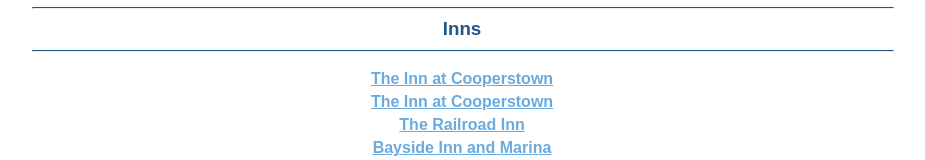
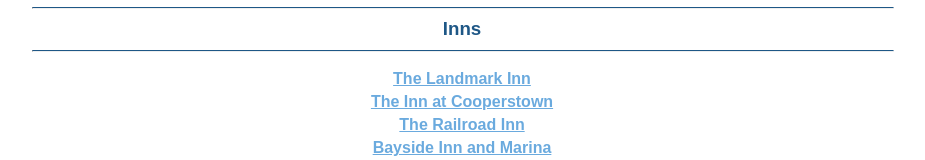
Before and after one commit to danomoseley/jennydan, a SvelteKit app: page /accommodations in a window 1280 px wide. Shown: the part 617-777 px from the top of the page, without its empty margins (178-1103 px from the left). Built offline with nearby package versions, Linux system fonts and the light colour scheme.

Commit message:
Update accomodations, fix duplicate

```diff
--- a/src/routes/accommodations/+page.svelte
+++ b/src/routes/accommodations/+page.svelte
@@ -28,7 +28,7 @@
   </ul>
   <h3><hr>Inns<hr></h3>
   <ul class="pad-bottom-items-small">
-    <li><a target="_blank" href="https://www.landmarkinncooperstown.com/">The Inn at Cooperstown</a></li>
+    <li><a target="_blank" href="https://www.landmarkinncooperstown.com/">The Landmark Inn</a></li>
     <li><a target="_blank" href="https://www.innatcooperstown.com/">The Inn at Cooperstown</a></li>
     <li><a target="_blank" href="https://therailroadinn.com/">The Railroad Inn</a></li>
     <li><a target="_blank" href="http://baysidecooperstown.com/">Bayside Inn and Marina</a></li>
```
